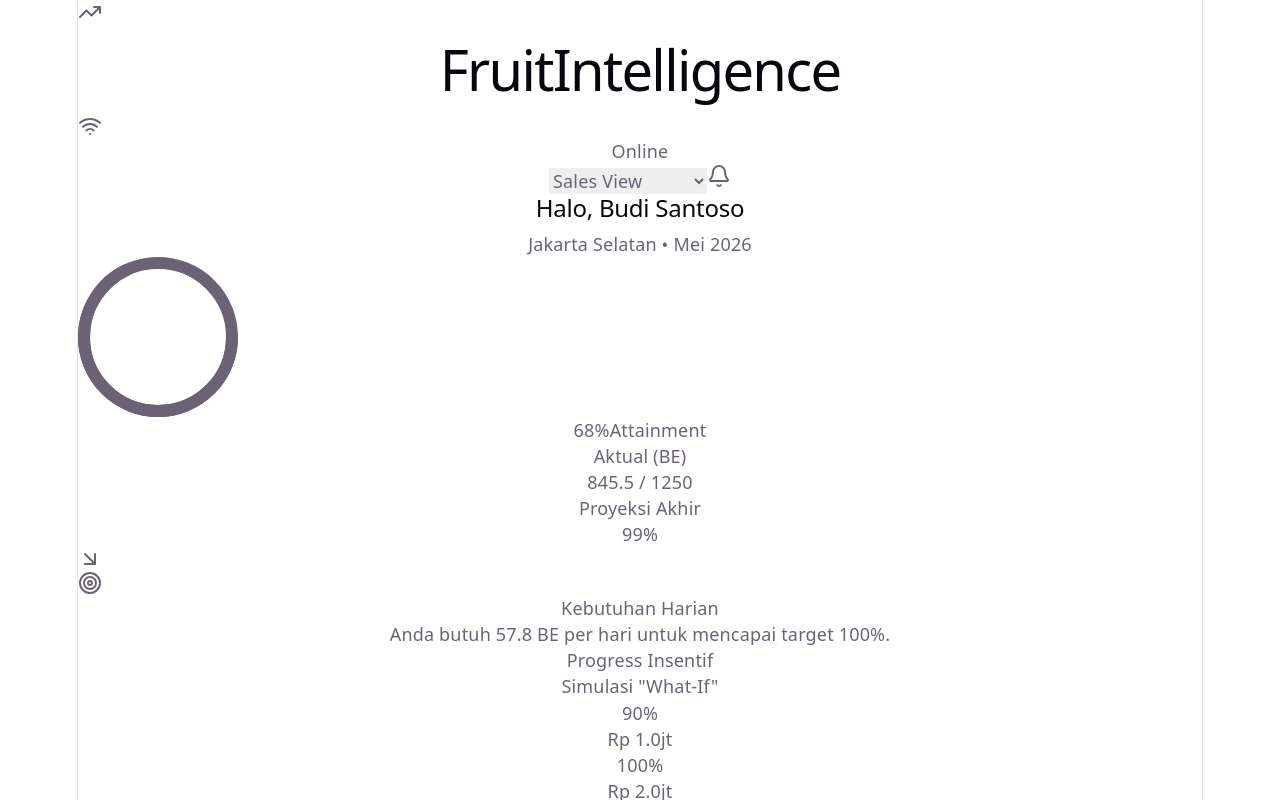
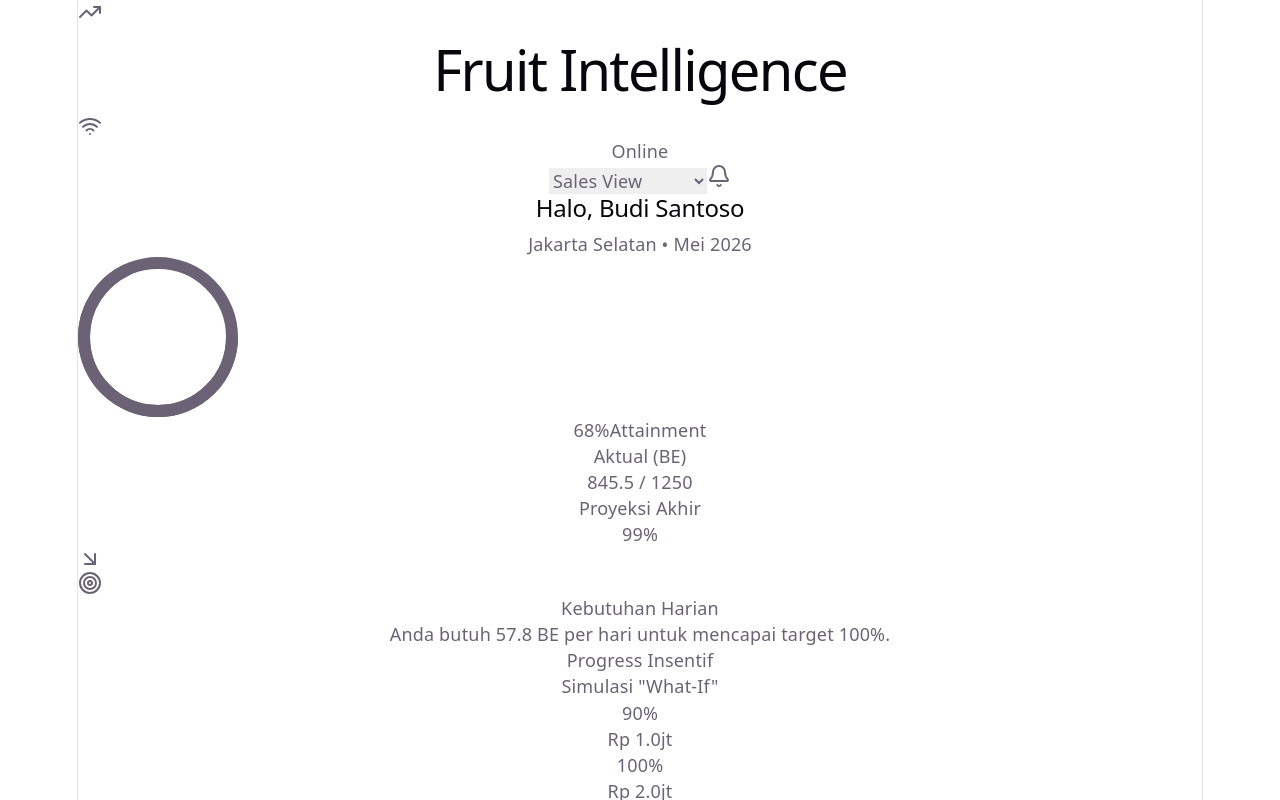
Before and after one commit to singgihpr/Sales-Intelligence-Platform, a React (Vite) app: page / in a window 1280 px wide. Shown: the top 800 px of the page. Built offline with nearby package versions, Linux system fonts and the light colour scheme.

Commit message:
Fix: some styling

```diff
--- a/src/App.jsx
+++ b/src/App.jsx
@@ -159,7 +159,7 @@ const Navbar = ({ role, setRole, isOnline }) => (
           <TrendingUp className="text-white w-5 h-5" />
         </div>
         <div>
-          <h1 className="text-sm font-bold text-slate-900 dark:text-white leading-tight">FruitIntelligence</h1>
+          <h1 className="text-sm font-bold tracking-normal text-slate-900 dark:text-white leading-tight mb-1">Fruit Intelligence</h1>
           <div className="flex items-center gap-1">
              {isOnline ? <Wifi className="w-3 h-3 text-emerald-500" /> : <WifiOff className="w-3 h-3 text-red-500" />}
              <span className="text-[10px] text-slate-500 font-medium uppercase tracking-tighter">
@@ -194,7 +194,7 @@ const SalesDashboard = () => {
   const shortfallPerDay = ((DASHBOARD_STATS.monthlyTargetBE - DASHBOARD_STATS.currentBE) / daysLeft).toFixed(1);
 
   return (
-    <div className="space-y-6 animate-in fade-in slide-in-from-bottom-4 duration-700">
+    <div className="space-y-6 mb-10 animate-in fade-in slide-in-from-bottom-4 duration-700">
       {/* Header Info */}
       <section>
         <h2 className="text-xl font-bold text-slate-900 dark:text-white">Halo, {CURRENT_USER.name}</h2>
@@ -306,7 +306,7 @@ const SalesDashboard = () => {
 
 const SupervisorDashboard = () => {
   return (
-    <div className="space-y-6 animate-in fade-in slide-in-from-bottom-4 duration-700 pb-10">
+    <div className="space-y-6 mb-10 animate-in fade-in slide-in-from-bottom-4 duration-700 pb-10">
       <section>
         <h2 className="text-xl font-bold text-slate-900 dark:text-white">Team Performance</h2>
         <p className="text-sm text-slate-500">Region: Jakarta Selatan • 4 Active Reps</p>
@@ -387,7 +387,7 @@ const OutletListView = ({ onSelectOutlet }) => {
   const filtered = OUTLETS.filter(o => o.name.toLowerCase().includes(search.toLowerCase()));
 
   return (
-    <div className="space-y-4 pb-20 animate-in fade-in">
+    <div className="space-y-4 pb-32 animate-in fade-in">
       <div className="relative">
         <Search className="absolute left-3 top-1/2 -translate-y-1/2 w-4 h-4 text-slate-400" />
         <input
```
